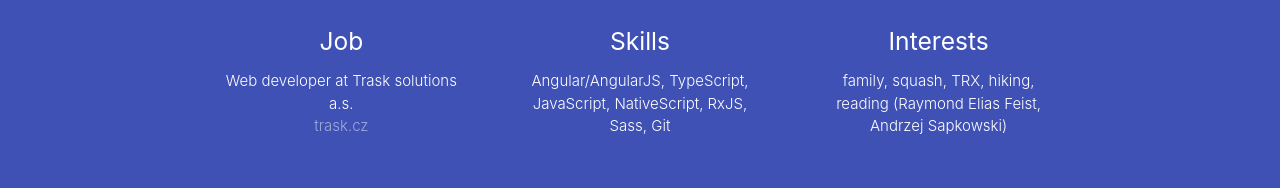
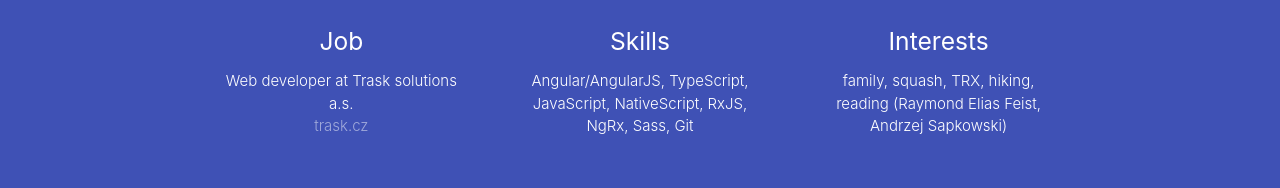
Before and after one commit to ivan-rozhon/ngi, an Angular app: page /#/ in a window 1280 px wide. Shown: the part 743-931 px from the top of the page. Built offline with nearby package versions, Linux system fonts and the light colour scheme.

Commit message:
skills - added NgRx

```diff
--- a/src/app/pages/landing/landing.component.html
+++ b/src/app/pages/landing/landing.component.html
@@ -39,7 +39,7 @@
           <h2 class="center"><i class="material-icons">lightbulb_outline</i></h2>
           <h5 class="center">Skills</h5>
 
-          <p class="light center">Angular/AngularJS, TypeScript, JavaScript, NativeScript, RxJS, Sass, Git</p>
+          <p class="light center">Angular/AngularJS, TypeScript, JavaScript, NativeScript, RxJS, NgRx, Sass, Git</p>
         </div>
       </div>
 
```
